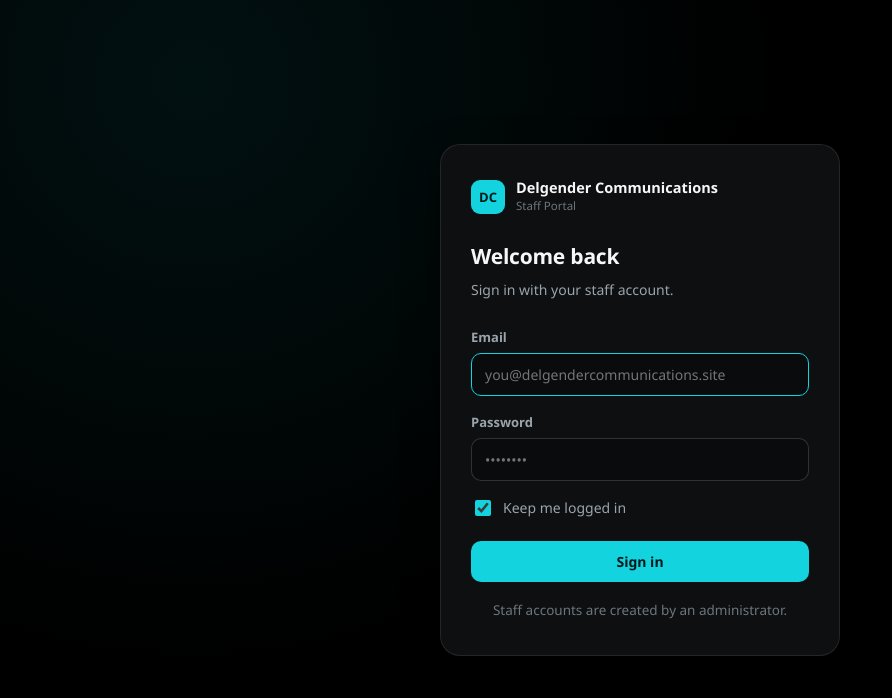
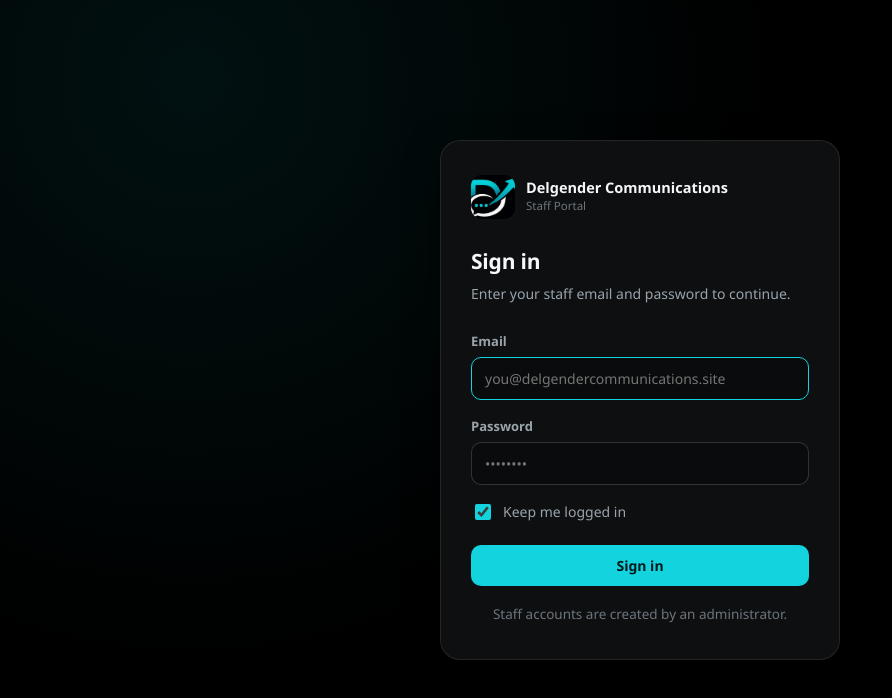
Before and after one commit to delgender-communications/delgender-portal, a React (Vite) app: page /login in a window 1280 px wide. Shown: the top 698 px of the page, without its empty margins (0-892 px from the left). Built offline with nearby package versions, Linux system fonts and the light colour scheme; no server answers.

Commit message:
feat: add the team logo

```diff
--- a/index.html
+++ b/index.html
@@ -4,6 +4,7 @@
     <meta charset="UTF-8" />
     <meta name="viewport" content="width=device-width, initial-scale=1.0" />
     <meta name="robots" content="noindex, nofollow" />
+    <link rel="icon" type="image/png" href="/favicon.png" />
     <title>Staff Portal | Delgender Communications</title>
   </head>
   <body>
--- a/src/components/Layout.css
+++ b/src/components/Layout.css
@@ -27,13 +27,7 @@
   width: 34px;
   height: 34px;
   border-radius: 9px;
-  background: var(--accent);
-  color: #00191b;
-  display: flex;
-  align-items: center;
-  justify-content: center;
-  font-weight: 800;
-  font-size: 13px;
+  object-fit: cover;
   flex-shrink: 0;
 }
 
--- a/src/components/Layout.tsx
+++ b/src/components/Layout.tsx
@@ -15,6 +15,7 @@ import {
 // internal
 import { useAuth } from "../context/AuthContext";
 import { initials } from "../utils/format";
+import logo from "../assets/logo-mark.png";
 import "./Layout.css";
 
 type NavItem = {
@@ -56,7 +57,11 @@ export default function Layout() {
 
       <aside className={`sidebar ${mobileOpen ? "open" : ""}`}>
         <div className="sidebar-brand">
-          <div className="brand-mark">DC</div>
+          <img
+            src={logo}
+            alt="Delgender Communications"
+            className="brand-mark"
+          />
           <div>
             <div className="brand-name">Delgender</div>
             <div className="brand-sub">Communications</div>
--- a/src/pages/AuthPages.css
+++ b/src/pages/AuthPages.css
@@ -28,6 +28,12 @@
   align-items: center;
   gap: 11px;
   margin-bottom: 26px;
+}
+
+.auth-brand .brand-mark {
+  width: 44px;
+  height: 44px;
+  border-radius: 11px;
 }
 
 .auth-title {
--- a/src/pages/LoginPage.tsx
+++ b/src/pages/LoginPage.tsx
@@ -4,6 +4,7 @@ import { useNavigate } from "react-router-dom";
 
 // internal
 import * as authService from "../services/authService";
+import logo from "../assets/logo-mark.png";
 import "./AuthPages.css";
 
 export default function LoginPage() {
@@ -44,15 +45,21 @@ export default function LoginPage() {
     <div className="auth-screen">
       <div className="auth-card">
         <div className="auth-brand">
-          <div className="brand-mark">DC</div>
+          <img
+            src={logo}
+            alt="Delgender Communications"
+            className="brand-mark"
+          />
           <div>
             <div className="brand-name">Delgender Communications</div>
             <div className="brand-sub">Staff Portal</div>
           </div>
         </div>
 
-        <h1 className="auth-title">Welcome back</h1>
-        <p className="auth-subtitle">Sign in with your staff account.</p>
+        <h1 className="auth-title">Sign in</h1>
+        <p className="auth-subtitle">
+          Enter your staff email and password to continue.
+        </p>
 
         {error && <div className="form-error-banner">{error}</div>}
 
--- a/src/pages/OtpPage.tsx
+++ b/src/pages/OtpPage.tsx
@@ -5,6 +5,7 @@ import { useLocation, useNavigate } from "react-router-dom";
 // internal
 import * as authService from "../services/authService";
 import { useAuth } from "../context/AuthContext";
+import logo from "../assets/logo-mark.png";
 import "./AuthPages.css";
 
 interface LocationState {
@@ -78,6 +79,18 @@ export default function OtpPage() {
   return (
     <div className="auth-screen">
       <div className="auth-card">
+        <div className="auth-brand">
+          <img
+            src={logo}
+            alt="Delgender Communications"
+            className="brand-mark"
+          />
+          <div>
+            <div className="brand-name">Delgender Communications</div>
+            <div className="brand-sub">Staff Portal</div>
+          </div>
+        </div>
+
         <h1 className="auth-title">Check your email</h1>
         <p className="auth-subtitle">
           Enter the 6-digit code we just sent you. It expires in 10 minutes.
```
